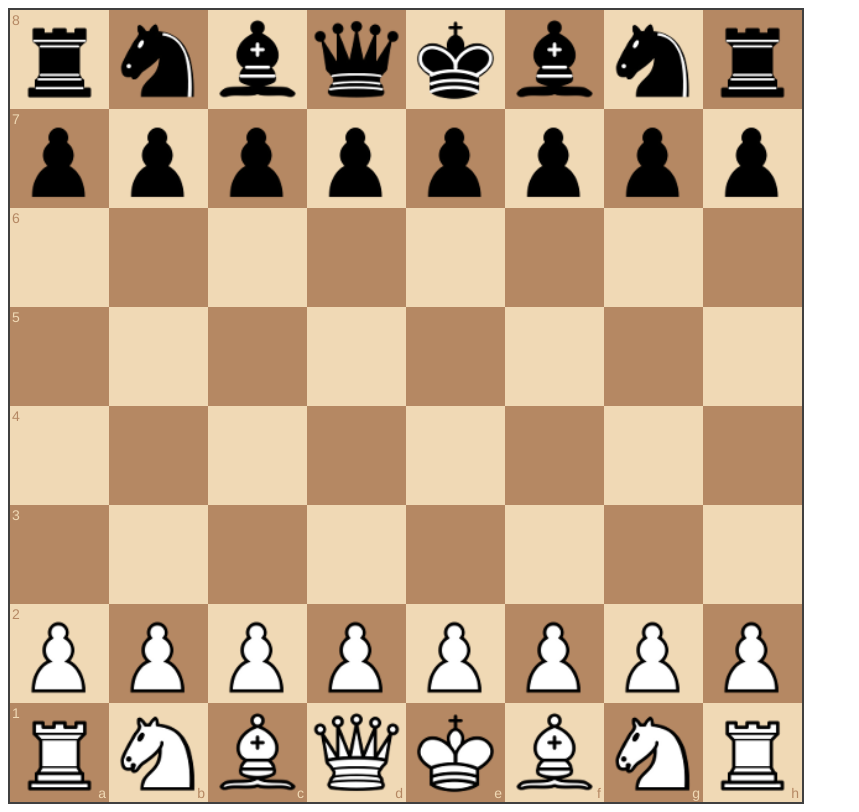
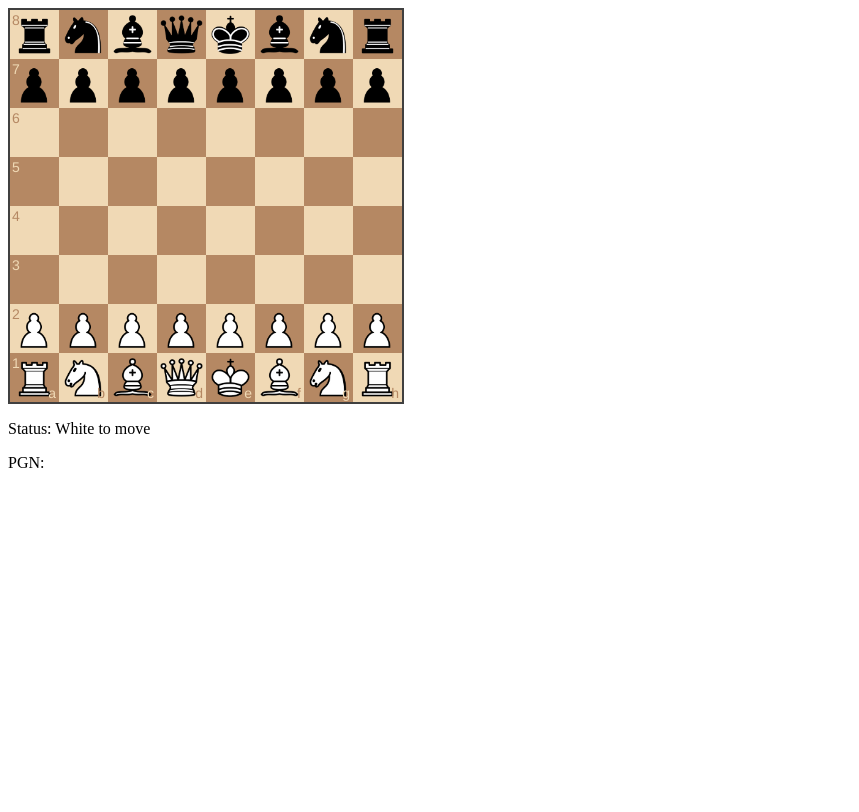
Before and after one commit to roro1/chess1, a plain HTML site: page index.html in a window 1280 px wide. Shown: the whole page, without its empty margins (0-859 px from the left). Drawn offline with Linux system fonts and the light colour scheme.

Commit message:
max board 400px

```diff
--- a/index.html
+++ b/index.html
@@ -8,7 +8,7 @@
 				<meta name=theme-color content=#FBAE17>
 	</head>
 	<body>
-		<div id="board" style="width: 80%; max-width:800px"></div>
+		<div id="board" style="width: 95%; max-width:400px"></div>
 			<script src="chessboard-0.3.0.js"></script>
 			<script src="jquery-1.10.1.min.js"></script>
 			<script src="json3.min.js"></script>
@@ -283,8 +283,8 @@
 			</script>
 			<img src="img/chesspieces/wikipedia/wP.png" id="3bb7-9e07-b11e-5f0f-e6e3-18c4-c8ad-bfab" alt="" class="piece-417db" data-piece="wP" style="display: none; height: 49px; width: 49px;">
 
-		<!--<p>Status: <span id="status"></span></p>
-		// <p>FEN: <span id="fen"></span></p>
-		<p>PGN: <span id="pgn"></span></p>-->
+		<p>Status: <span id="status"></span></p>
+		<!-- <p>FEN: <span id="fen"></span></p>-->
+		<p>PGN: <span id="pgn"></span></p>
 	</body>
 </html>
```
